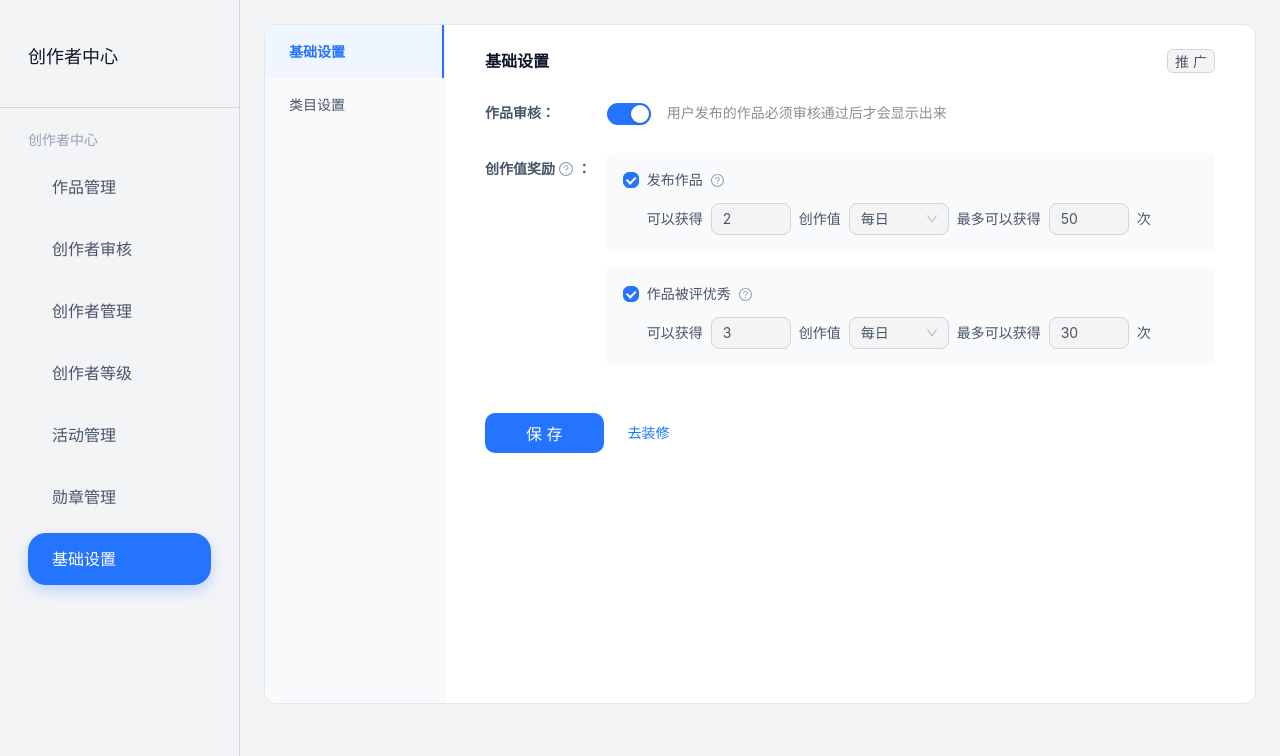
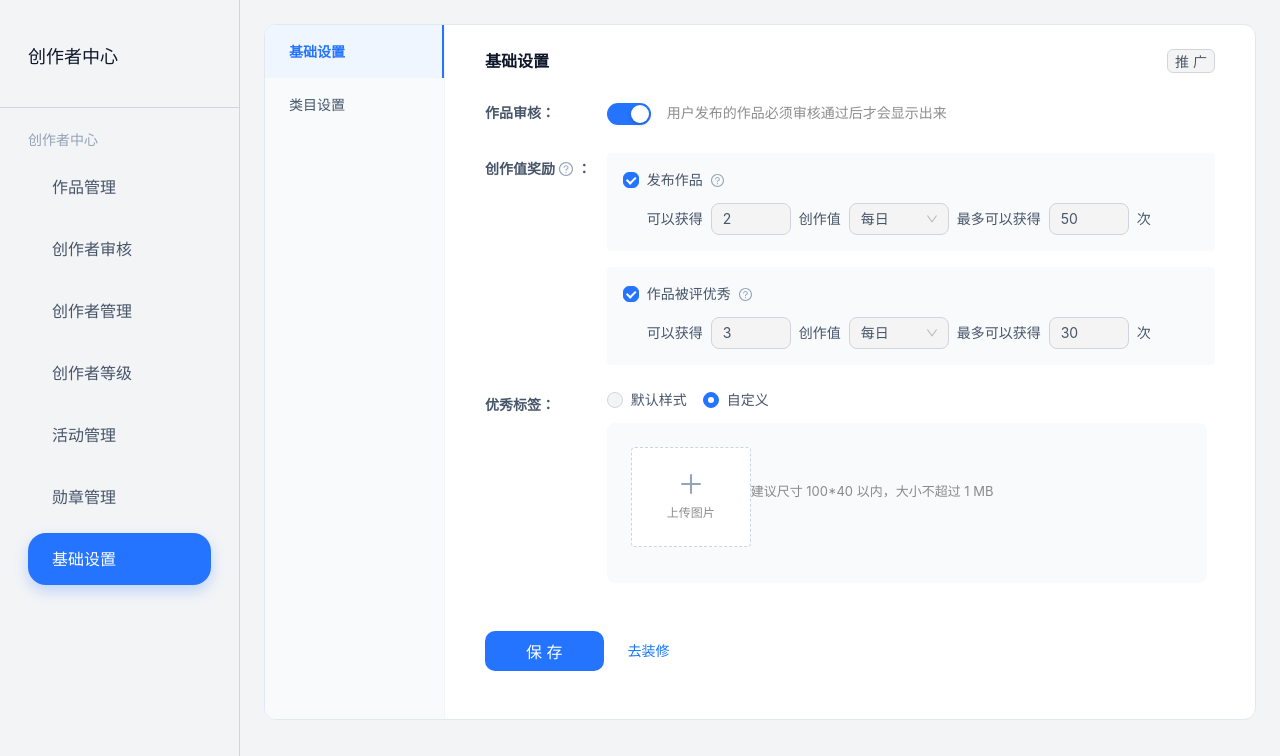
Before and after one commit to yuoolabs/creator-community-admin, a React (Vite) app: page /settings in a window 1280 px wide. Shown: the top 756 px of the page. Built offline with nearby package versions, Linux system fonts and the light colour scheme.

Commit message:
Restore featured tag settings

```diff
--- a/src/pages/settings/index.tsx
+++ b/src/pages/settings/index.tsx
@@ -1,5 +1,5 @@
-import { Button, Checkbox, Form, Select, Space, Switch, Typography, InputNumber, Table, Modal, Input, Popconfirm, message } from 'antd'
-import { QuestionCircleOutlined, HolderOutlined } from '@ant-design/icons'
+import { Button, Checkbox, Form, Select, Space, Switch, Typography, InputNumber, Table, Modal, Input, Popconfirm, message, Radio, Upload } from 'antd'
+import { QuestionCircleOutlined, HolderOutlined, CloseCircleFilled, PlusOutlined } from '@ant-design/icons'
 import { useState } from 'react'
 import { themeColors } from '../../theme/colors'
 
@@ -191,6 +191,20 @@ function CategorySettings() {
 
 export default function SettingsPage() {
   const [activeMenu, setActiveMenu] = useState('基础设置')
+  const [featuredTagStyle, setFeaturedTagStyle] = useState('custom')
+
+  // 图片上传状态
+  const [featuredTagImage, setFeaturedTagImage] = useState<string | null>(null)
+
+  // 处理图片模拟上传
+  const handleUpload = (file: any) => {
+    const reader = new FileReader()
+    reader.onload = (e) => {
+      setFeaturedTagImage(e.target?.result as string)
+    }
+    reader.readAsDataURL(file)
+    return false // 阻止自动上传
+  }
 
   const menuItems = [
     '基础设置',
@@ -316,6 +330,64 @@ export default function SettingsPage() {
               </div>
             </Form.Item>
 
+            {/* 优秀标签 */}
+            <Form.Item label={<Text strong>优秀标签：</Text>}>
+              <div style={{ display: 'flex', flexDirection: 'column', gap: 12 }}>
+                <Radio.Group value={featuredTagStyle} onChange={e => setFeaturedTagStyle(e.target.value)}>
+                  <Radio value="default">默认样式</Radio>
+                  <Radio value="custom">自定义</Radio>
+                </Radio.Group>
+                {featuredTagStyle === 'custom' && (
+                  <div style={{ background: '#f8fafc', padding: '24px', borderRadius: 8, maxWidth: 600 }}>
+                    {featuredTagImage ? (
+                      <div style={{
+                        width: 120,
+                        height: 100,
+                        background: '#fff',
+                        border: '1px solid #e2e8f0',
+                        borderRadius: 4,
+                        display: 'flex',
+                        alignItems: 'center',
+                        justifyContent: 'center',
+                        position: 'relative',
+                        marginBottom: 12
+                      }}>
+                        <img src={featuredTagImage} style={{ height: 40, objectFit: 'contain' }} alt="优秀标签" />
+                        <CloseCircleFilled
+                          style={{ position: 'absolute', top: -8, right: -8, color: '#94a3b8', fontSize: 20, cursor: 'pointer', background: '#fff', borderRadius: '50%' }}
+                          onClick={() => setFeaturedTagImage(null)}
+                        />
+                      </div>
+                    ) : (
+                      <Upload
+                        showUploadList={false}
+                        beforeUpload={handleUpload}
+                        accept="image/*"
+                      >
+                        <div style={{
+                          width: 120,
+                          height: 100,
+                          background: '#fff',
+                          border: '1px dashed #cbd5e1',
+                          borderRadius: 4,
+                          display: 'flex',
+                          flexDirection: 'column',
+                          alignItems: 'center',
+                          justifyContent: 'center',
+                          cursor: 'pointer',
+                          marginBottom: 12
+                        }}>
+                          <PlusOutlined style={{ fontSize: 24, color: '#94a3b8', marginBottom: 8 }} />
+                          <Text type="secondary" style={{ fontSize: 12 }}>上传图片</Text>
+                        </div>
+                      </Upload>
+                    )}
+                    <Text type="secondary" style={{ fontSize: 13 }}>建议尺寸 100*40 以内，大小不超过 1 MB</Text>
+                  </div>
+                )}
+              </div>
+            </Form.Item>
+
             {/* 底部按钮 */}
             <Form.Item wrapperCol={{ offset: 0 }}>
               <Space size={24} style={{ marginTop: 24 }}>
```
